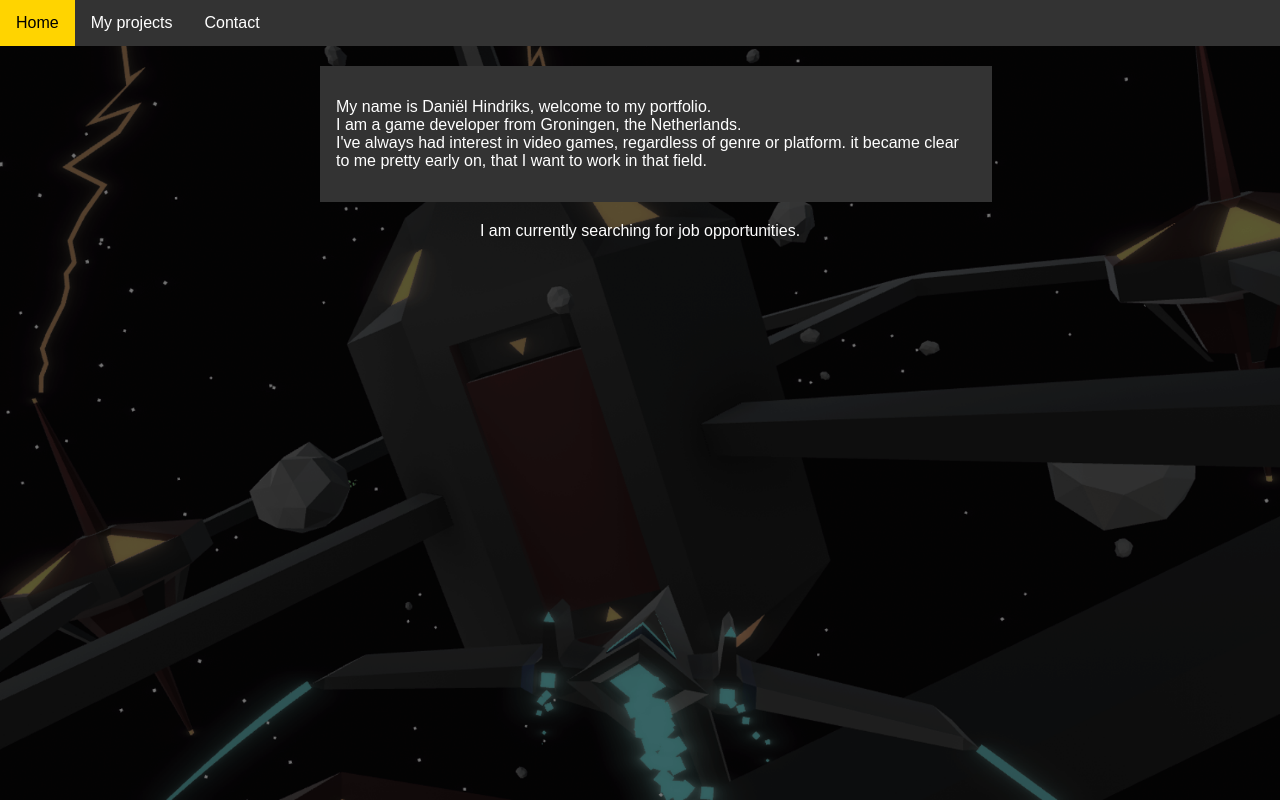
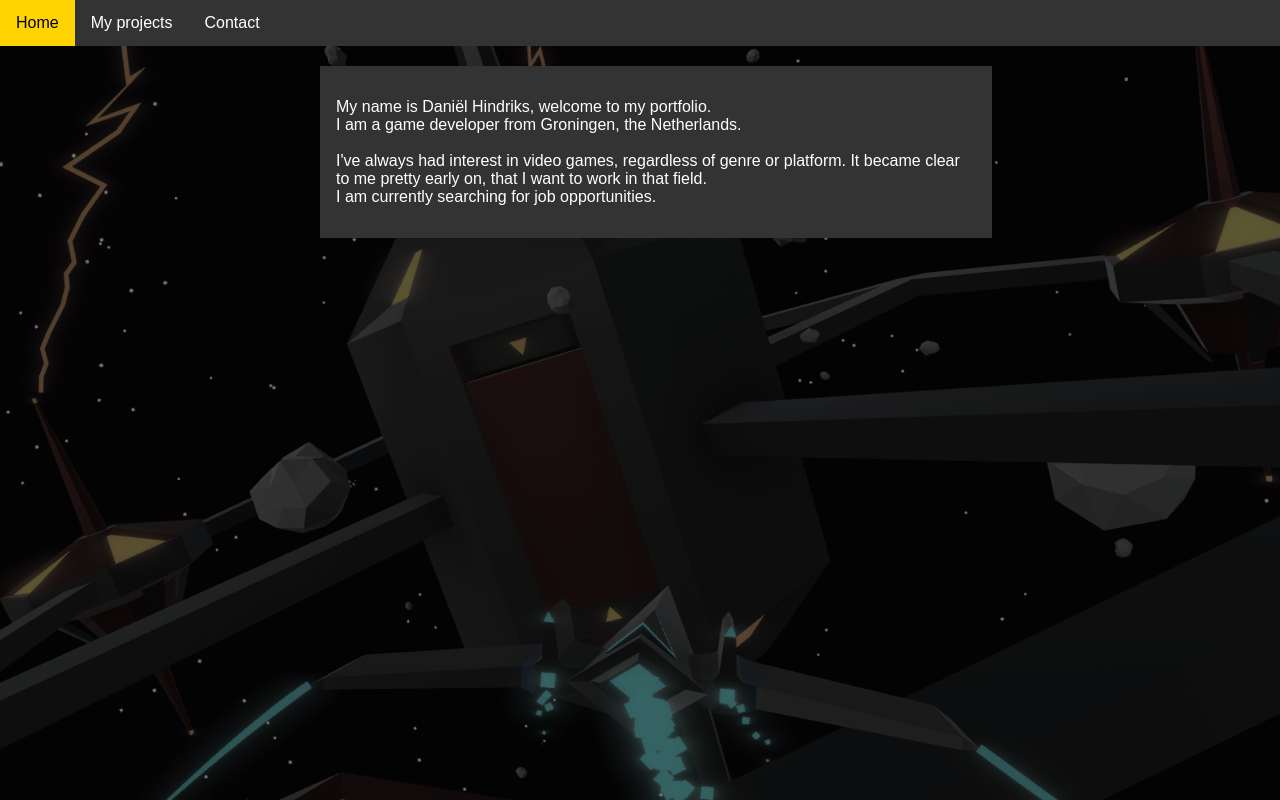
Before and after one commit to DHindriks/DHindriks.github.io, a plain HTML site: page index.html in a window 1280 px wide. Drawn offline with Linux system fonts and the light colour scheme.

Commit message:
improved front page text, fixed white flash on (re)loading pages

```diff
--- a/css/style.css
+++ b/css/style.css
@@ -1,5 +1,6 @@
 body {
 	margin: 0;
+	background-color: #040303;
 	background-image: url("../images/background.png");
 	background-position: center;
 	background-attachment: fixed;
--- a/index.html
+++ b/index.html
@@ -16,10 +16,9 @@
 
 <div class=contentlarge>
 	<p>My name is Daniël Hindriks, welcome to my portfolio.<br>
-	I am a game developer from Groningen, the Netherlands.<br>
-	I've always had interest in video games, regardless of genre or platform. it became clear to me pretty early on, that I want to work in that field.</p>
+	I am a game developer from Groningen, the Netherlands.<br><br>
+	I've always had interest in video games, regardless of genre or platform. It became clear to me pretty early on, that I want to work in that field.<br>
+	I am currently searching for job opportunities.</p>
 </div>
-
-I am currently searching for job opportunities.
 </body>
 </html>
```
